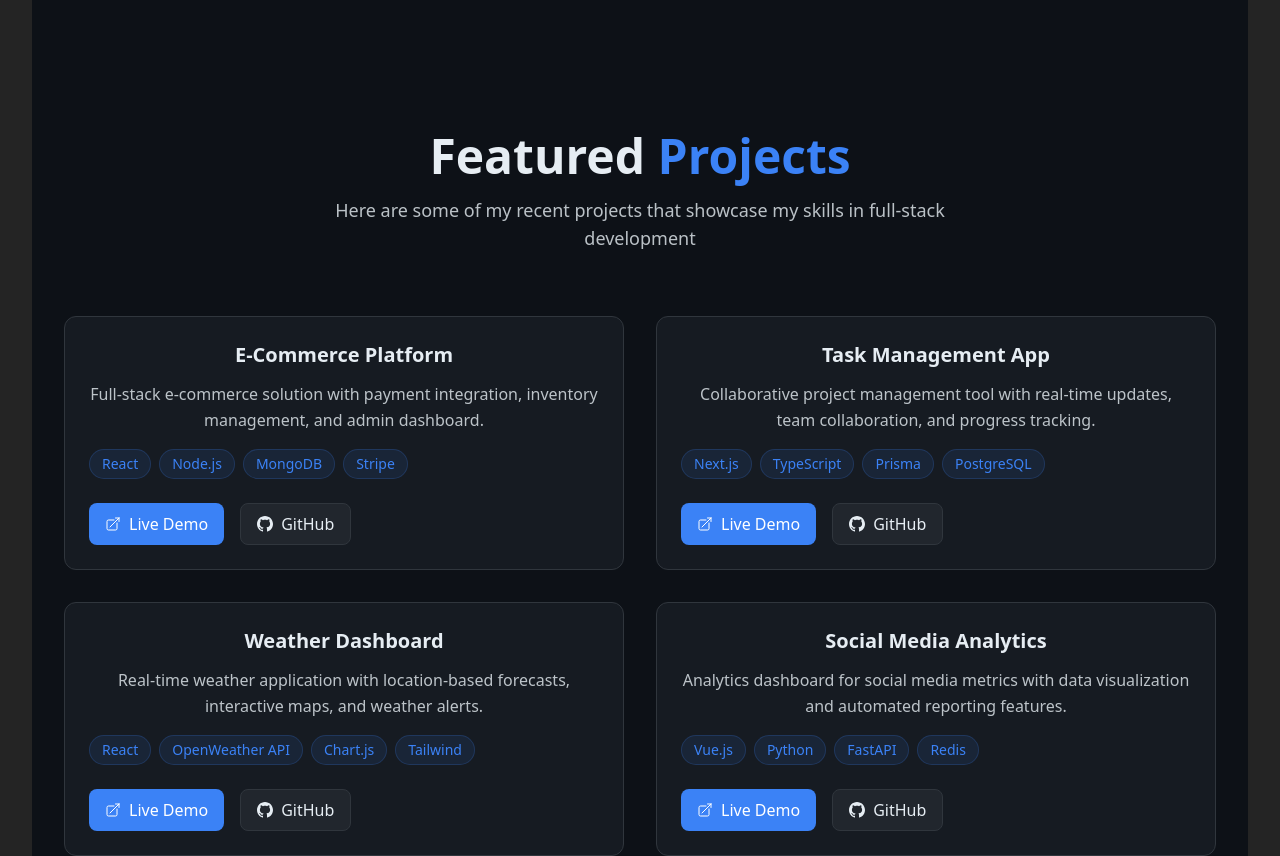
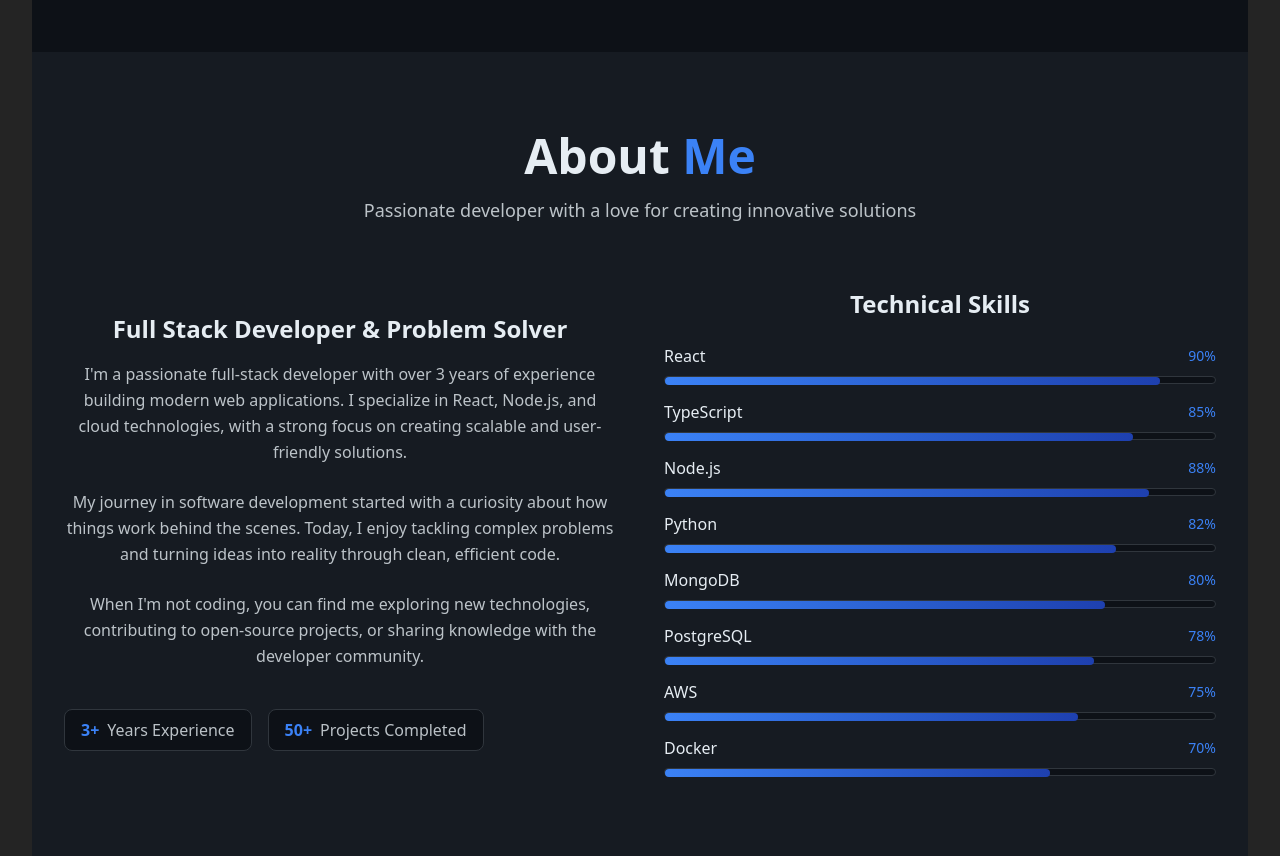
Before and after one commit to samuelAemro12/portfolio-app, a React (Vite) app: page / in a window 1280 px wide. Shown: the part 780-1636 px from the top of the page. Built offline with nearby package versions, Linux system fonts and the light colour scheme.

Commit message:
Feat: made a custome aboutme component boilerplate

```diff
--- a/src/App.tsx
+++ b/src/App.tsx
@@ -1,6 +1,7 @@
 import React from 'react';
 import './App.css';
 import Hero from './components/Hero';
+import About from './components/About';
 import Projects from './components/Projects';
 import Footer from './components/Footer';
 
@@ -8,6 +9,7 @@ function App() {
   return (
     <div className="min-h-screen">
       <Hero />
+      <About />
       <Projects />
       <Footer />
     </div>
--- /dev/null
+++ b/src/components/About.tsx
@@ -0,0 +1,120 @@
+import { motion } from 'framer-motion';
+
+const About = () => {
+  const skills = [
+    { name: 'React', level: 90 },
+    { name: 'TypeScript', level: 85 },
+    { name: 'Node.js', level: 88 },
+    { name: 'Python', level: 82 },
+    { name: 'MongoDB', level: 80 },
+    { name: 'PostgreSQL', level: 78 },
+    { name: 'AWS', level: 75 },
+    { name: 'Docker', level: 70 }
+  ];
+
+  return (
+    <section id="about" className="min-h-screen bg-[#161B22] py-20 px-6">
+      <div className="max-w-6xl mx-auto">
+        <motion.div
+          initial={{ opacity: 0, y: 30 }}
+          whileInView={{ opacity: 1, y: 0 }}
+          transition={{ duration: 0.8 }}
+          viewport={{ once: true }}
+          className="text-center mb-16"
+        >
+          <h2 className="text-4xl md:text-5xl font-bold text-[#E6EDF3] mb-4">
+            About <span className="text-[#3B82F6]">Me</span>
+          </h2>
+          <p className="text-lg text-[#E6EDF3]/80 max-w-2xl mx-auto">
+            Passionate developer with a love for creating innovative solutions
+          </p>
+        </motion.div>
+
+        <div className="grid lg:grid-cols-2 gap-12 items-center">
+          {/* About Text */}
+          <motion.div
+            initial={{ opacity: 0, x: -50 }}
+            whileInView={{ opacity: 1, x: 0 }}
+            transition={{ duration: 0.8 }}
+            viewport={{ once: true }}
+            className="space-y-6"
+          >
+            <h3 className="text-2xl font-semibold text-[#E6EDF3] mb-4">
+              Full Stack Developer & Problem Solver
+            </h3>
+
+            <p className="text-[#E6EDF3]/80 leading-relaxed">
+              I'm a passionate full-stack developer with over 3 years of experience building
+              modern web applications. I specialize in React, Node.js, and cloud technologies,
+              with a strong focus on creating scalable and user-friendly solutions.
+            </p>
+
+            <p className="text-[#E6EDF3]/80 leading-relaxed">
+              My journey in software development started with a curiosity about how things work
+              behind the scenes. Today, I enjoy tackling complex problems and turning ideas into
+              reality through clean, efficient code.
+            </p>
+
+            <p className="text-[#E6EDF3]/80 leading-relaxed">
+              When I'm not coding, you can find me exploring new technologies, contributing to
+              open-source projects, or sharing knowledge with the developer community.
+            </p>
+
+            <div className="flex flex-wrap gap-4 pt-4">
+              <div className="bg-[#0D1117] px-4 py-2 rounded-lg border border-[#30363D]">
+                <span className="text-[#3B82F6] font-semibold">3+</span>
+                <span className="text-[#E6EDF3]/80 ml-2">Years Experience</span>
+              </div>
+              <div className="bg-[#0D1117] px-4 py-2 rounded-lg border border-[#30363D]">
+                <span className="text-[#3B82F6] font-semibold">50+</span>
+                <span className="text-[#E6EDF3]/80 ml-2">Projects Completed</span>
+              </div>
+            </div>
+          </motion.div>
+
+          {/* Skills */}
+          <motion.div
+            initial={{ opacity: 0, x: 50 }}
+            whileInView={{ opacity: 1, x: 0 }}
+            transition={{ duration: 0.8 }}
+            viewport={{ once: true }}
+            className="space-y-6"
+          >
+            <h3 className="text-2xl font-semibold text-[#E6EDF3] mb-6">
+              Technical Skills
+            </h3>
+
+            <div className="space-y-4">
+              {skills.map((skill, index) => (
+                <motion.div
+                  key={skill.name}
+                  initial={{ opacity: 0, y: 20 }}
+                  whileInView={{ opacity: 1, y: 0 }}
+                  transition={{ duration: 0.6, delay: index * 0.1 }}
+                  viewport={{ once: true }}
+                  className="space-y-2"
+                >
+                  <div className="flex justify-between items-center">
+                    <span className="text-[#E6EDF3] font-medium">{skill.name}</span>
+                    <span className="text-[#3B82F6] text-sm">{skill.level}%</span>
+                  </div>
+                  <div className="w-full bg-[#0D1117] rounded-full h-2 border border-[#30363D]">
+                    <motion.div
+                      initial={{ width: 0 }}
+                      whileInView={{ width: `${skill.level}%` }}
+                      transition={{ duration: 1, delay: index * 0.1 }}
+                      viewport={{ once: true }}
+                      className="bg-gradient-to-r from-[#3B82F6] to-[#1E40AF] h-2 rounded-full"
+                    />
+                  </div>
+                </motion.div>
+              ))}
+            </div>
+          </motion.div>
+        </div>
+      </div>
+    </section>
+  );
+};
+
+export default About;
--- a/src/components/index.ts
+++ b/src/components/index.ts
@@ -1,2 +1,4 @@
 export { default as Hero } from './Hero';
+export { default as About } from './About';
 export { default as Projects } from './Projects';
+export { default as Footer } from './Footer';
```
